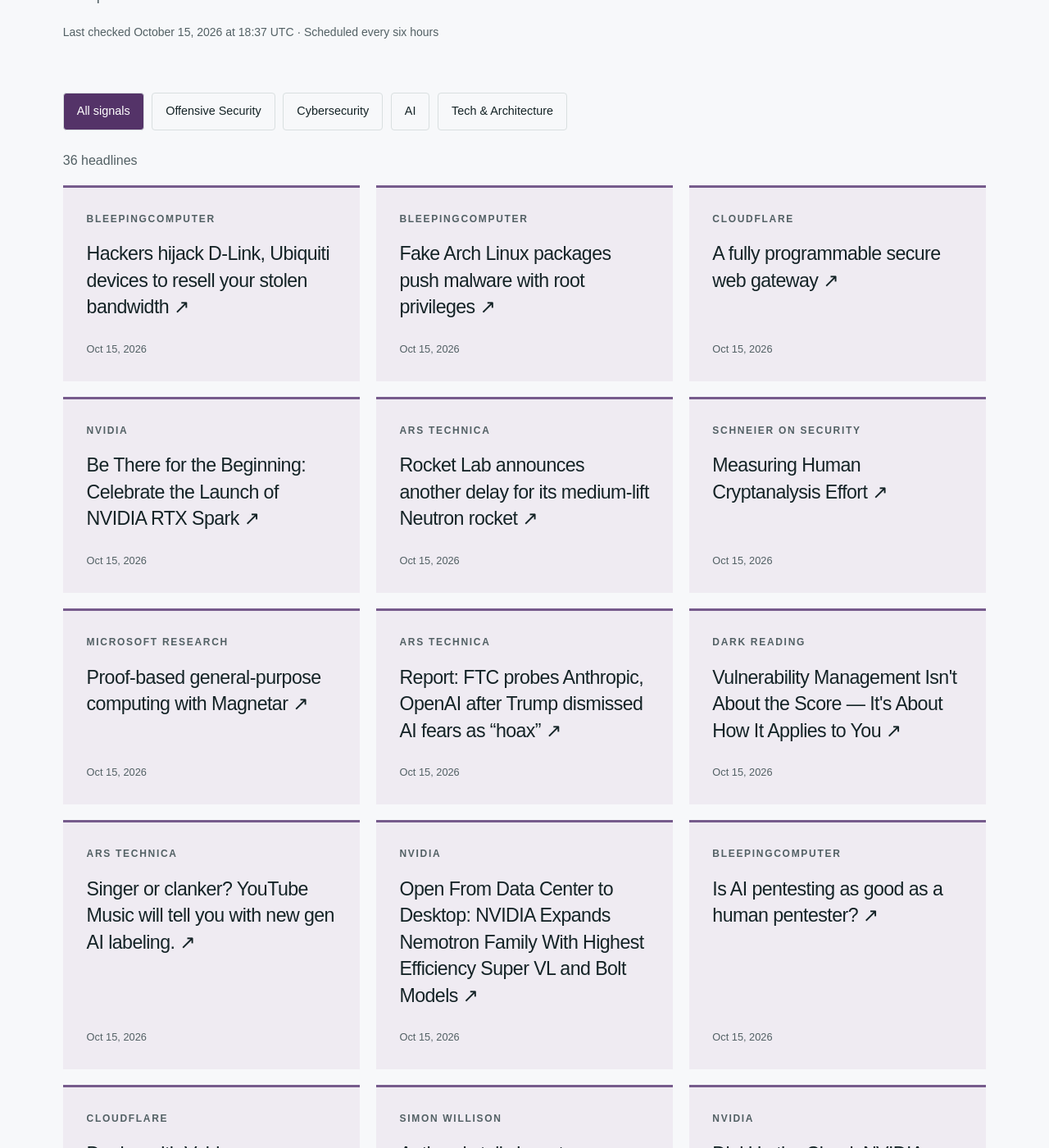
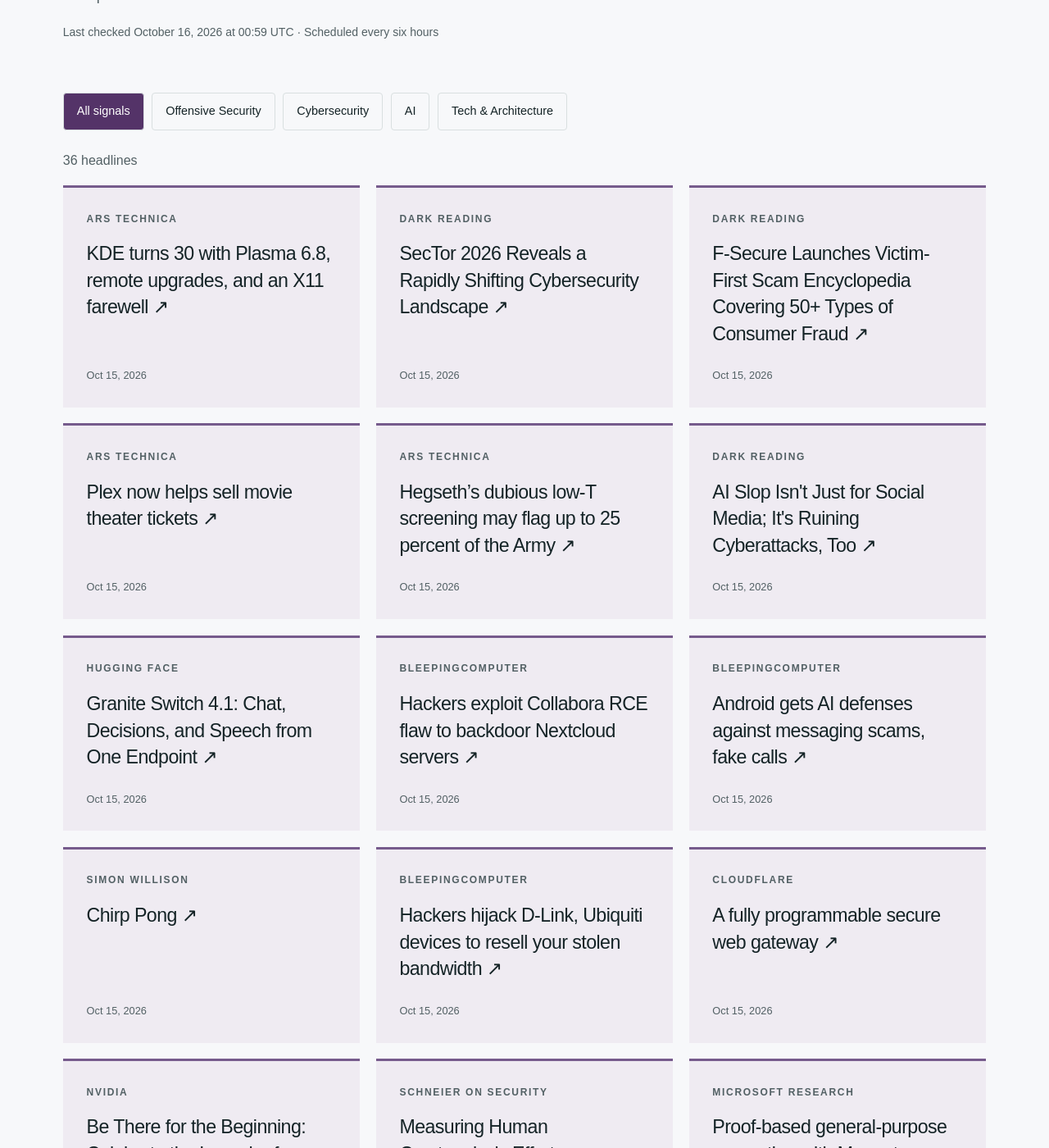
Before and after one commit to hntk/hntk.github.io, a Jekyll site: the page built from news/index.html, in a window 1280 px wide and 1400 px high, scrolled down 375 px. Shown: the whole window at 82% size. Built offline with Jekyll 4.4.1, drawn with Linux system fonts in a browser that asks for light colours; some of the changed text lies outside the part shown.

Commit message:
Refresh News and Signals

```diff
--- a/_data/news.json
+++ b/_data/news.json
@@ -1,18 +1,90 @@
 {
-  "updated": "2026-10-15T18:37:52.443857+00:00",
+  "updated": "2026-10-16T00:59:17.348524+00:00",
   "items": [
     {
-      "title": "Hackers hijack D-Link, Ubiquiti devices to resell your stolen bandwidth",
-      "url": "https://www.bleepingcomputer.com/news/security/hackers-hijack-d-link-ubiquiti-devices-to-resell-your-stolen-bandwidth/",
-      "published": "2026-10-15T18:20:59+00:00",
+      "title": "KDE turns 30 with Plasma 6.8, remote upgrades, and an X11 farewell",
+      "url": "https://arstechnica.com/gadgets/2026/10/kde-turns-30-with-plasma-6-8-remote-upgrades-and-an-x11-farewell/",
+      "published": "2026-10-15T22:21:06+00:00",
+      "source": "Ars Technica",
+      "source_id": "ars-technica",
+      "category": "tech-architecture"
+    },
+    {
+      "title": "SecTor 2026 Reveals a Rapidly Shifting Cybersecurity Landscape",
+      "url": "https://www.darkreading.com/cybersecurity-operations/sector-2026-reveals-a-rapidly-shifting-cybersecurity-landscape",
+      "published": "2026-10-15T22:10:08+00:00",
+      "source": "Dark Reading",
+      "source_id": "dark-reading",
+      "category": "cybersecurity"
+    },
+    {
+      "title": "F-Secure Launches Victim-First Scam Encyclopedia Covering 50+ Types of Consumer Fraud",
+      "url": "https://www.darkreading.com/threat-intelligence/f-secure-launches-victim-first-scam-encyclopedia-covering-50-types-of-consumer-fraud",
+      "published": "2026-10-15T21:55:07+00:00",
+      "source": "Dark Reading",
+      "source_id": "dark-reading",
+      "category": "cybersecurity"
+    },
+    {
+      "title": "Plex now helps sell movie theater tickets",
+      "url": "https://arstechnica.com/gadgets/2026/10/plex-now-helps-sell-movie-theater-tickets/",
+      "published": "2026-10-15T21:22:15+00:00",
+      "source": "Ars Technica",
+      "source_id": "ars-technica",
+      "category": "tech-architecture"
+    },
+    {
+      "title": "Hegseth’s dubious low-T screening may flag up to 25 percent of the Army",
+      "url": "https://arstechnica.com/health/2026/10/hegseths-dubious-low-t-screening-may-flag-up-to-25-percent-of-the-army/",
+      "published": "2026-10-15T21:09:57+00:00",
+      "source": "Ars Technica",
+      "source_id": "ars-technica",
+      "category": "tech-architecture"
+    },
+    {
+      "title": "AI Slop Isn't Just for Social Media; It's Ruining Cyberattacks, Too",
+      "url": "https://www.darkreading.com/threat-intelligence/ai-slop-ruining-cyberattacks",
+      "published": "2026-10-15T20:43:20+00:00",
+      "source": "Dark Reading",
+      "source_id": "dark-reading",
+      "category": "cybersecurity"
+    },
+    {
+      "title": "Granite Switch 4.1: Chat, Decisions, and Speech from One Endpoint",
+      "url": "https://huggingface.co/blog/ibm-granite/granite-switch-4-1",
+      "published": "2026-10-15T20:34:01+00:00",
+      "source": "Hugging Face",
+      "source_id": "hugging-face",
+      "category": "ai"
+    },
+    {
+      "title": "Hackers exploit Collabora RCE flaw to backdoor Nextcloud servers",
+      "url": "https://www.bleepingcomputer.com/news/security/hackers-exploit-collabora-rce-flaw-to-backdoor-nextcloud-servers/",
+      "published": "2026-10-15T20:25:04+00:00",
       "source": "BleepingComputer",
       "source_id": "bleepingcomputer",
       "category": "cybersecurity"
     },
     {
-      "title": "Fake Arch Linux packages push malware with root privileges",
-      "url": "https://www.bleepingcomputer.com/news/security/fake-arch-linux-packages-push-malware-with-root-privileges/",
-      "published": "2026-10-15T17:12:31+00:00",
+      "title": "Android gets AI defenses against messaging scams, fake calls",
+      "url": "https://www.bleepingcomputer.com/news/security/android-gets-ai-defenses-against-messaging-scams-fake-calls/",
+      "published": "2026-10-15T19:48:43+00:00",
+      "source": "BleepingComputer",
+      "source_id": "bleepingcomputer",
+      "category": "cybersecurity"
+    },
+    {
+      "title": "Chirp Pong",
+      "url": "https://simonwillison.net/2026/Oct/15/chirp-pong/",
+      "published": "2026-10-15T19:47:52+00:00",
+      "source": "Simon Willison",
+      "source_id": "simon-willison",
+      "category": "ai"
+    },
+    {
+      "title": "Hackers hijack D-Link, Ubiquiti devices to resell your stolen bandwidth",
+      "url": "https://www.bleepingcomputer.com/news/security/hackers-hijack-d-link-ubiquiti-devices-to-resell-your-stolen-bandwidth/",
+      "published": "2026-10-15T18:20:59+00:00",
       "source": "BleepingComputer",
       "source_id": "bleepingcomputer",
       "category": "cybersecurity"
@@ -34,14 +106,6 @@
       "category": "ai"
     },
     {
-      "title": "Rocket Lab announces another delay for its medium-lift Neutron rocket",
-      "url": "https://arstechnica.com/space/2026/10/rocket-lab-announces-another-delay-for-its-medium-lift-neutron-rocket/",
-      "published": "2026-10-15T16:57:24+00:00",
-      "source": "Ars Technica",
-      "source_id": "ars-technica",
-      "category": "tech-architecture"
-    },
-    {
       "title": "Measuring Human Cryptanalysis Effort",
       "url": "https://www.schneier.com/blog/archives/2026/10/measuring-human-cryptanalysis-effort.html",
       "published": "2026-10-15T16:24:29+00:00",
@@ -58,44 +122,12 @@
       "category": "ai"
     },
     {
-      "title": "Report: FTC probes Anthropic, OpenAI after Trump dismissed AI fears as “hoax”",
-      "url": "https://arstechnica.com/tech-policy/2026/10/ftc-probes-if-openai-anthropic-security-incidents-harmed-americans-report-says/",
-      "published": "2026-10-15T15:43:24+00:00",
-      "source": "Ars Technica",
-      "source_id": "ars-technica",
-      "category": "tech-architecture"
-    },
-    {
-      "title": "Vulnerability Management Isn't About the Score — It's About How It Applies to You",
-      "url": "https://www.darkreading.com/cybersecurity-operations/vulnerability-management-isnt-about-the-score-its-about-how-it-applies-to-you",
-      "published": "2026-10-15T15:17:18+00:00",
-      "source": "Dark Reading",
-      "source_id": "dark-reading",
-      "category": "cybersecurity"
-    },
-    {
-      "title": "Singer or clanker? YouTube Music will tell you with new gen AI labeling.",
-      "url": "https://arstechnica.com/ai/2026/10/youtube-music-begins-labeling-ai-songs/",
-      "published": "2026-10-15T15:12:58+00:00",
-      "source": "Ars Technica",
-      "source_id": "ars-technica",
-      "category": "tech-architecture"
-    },
-    {
       "title": "Open From Data Center to Desktop: NVIDIA Expands Nemotron Family With Highest Efficiency Super VL and Bolt Models",
       "url": "https://blogs.nvidia.com/blog/nemotron-3-5-super-vl/",
       "published": "2026-10-15T15:00:24+00:00",
       "source": "NVIDIA",
       "source_id": "nvidia",
       "category": "ai"
-    },
-    {
-      "title": "Is AI pentesting as good as a human pentester?",
-      "url": "https://www.bleepingcomputer.com/news/security/is-ai-pentesting-as-good-as-a-human-pentester/",
-      "published": "2026-10-15T14:01:11+00:00",
-      "source": "BleepingComputer",
-      "source_id": "bleepingcomputer",
-      "category": "cybersecurity"
     },
     {
       "title": "Deploy with Void",
@@ -122,7 +154,7 @@
       "category": "ai"
     },
     {
-      "title": "Cloudflare and OpenAI: making AI discovery better for everyone",
+      "title": "Cloudflare and OpenAI: Making AI discovery better for everyone",
       "url": "https://blog.cloudflare.com/cloudflare-openai-discovery-agentic-web/",
       "published": "2026-10-15T13:00:00+00:00",
       "source": "Cloudflare",
@@ -135,22 +167,6 @@
       "published": "2026-10-15T10:00:00+00:00",
       "source": "WIRED Security",
       "source_id": "wired",
-      "category": "cybersecurity"
-    },
-    {
-      "title": "Apertus 1.5 Release Notes",
-      "url": "https://huggingface.co/blog/swiss-ai/apertus-v15-release-notes",
-      "published": "2026-10-15T09:08:45+00:00",
-      "source": "Hugging Face",
-      "source_id": "hugging-face",
-      "category": "ai"
-    },
-    {
-      "title": "EU Grocers Pay a Steep Price for Unpatched Fridge Firmware",
-      "url": "https://www.darkreading.com/ics-ot-security/eu-grocers-unpatched-fridge-firmware",
-      "published": "2026-10-15T07:00:00+00:00",
-      "source": "Dark Reading",
-      "source_id": "dark-reading",
       "category": "cybersecurity"
     },
     {
@@ -173,22 +189,6 @@
       "title": "Tree Appreciator",
       "url": "https://simonwillison.net/2026/Oct/14/tree-appreciator/",
       "published": "2026-10-14T21:23:01+00:00",
-      "source": "Simon Willison",
-      "source_id": "simon-willison",
-      "category": "ai"
-    },
-    {
-      "title": "Ivanti ICS Zero-Day Attacks Highlight Vendor Patching Hurdles",
-      "url": "https://www.darkreading.com/vulnerabilities-threats/ivanti-ics-zero-day-attacks-vendor-patching",
-      "published": "2026-10-14T21:20:13+00:00",
-      "source": "Dark Reading",
-      "source_id": "dark-reading",
-      "category": "cybersecurity"
-    },
-    {
-      "title": "AI is mass decompiling games. That's both awesome and scary.",
-      "url": "https://simonwillison.net/2026/Oct/14/ai-is-mass-decompiling-games/",
-      "published": "2026-10-14T16:26:53+00:00",
       "source": "Simon Willison",
       "source_id": "simon-willison",
       "category": "ai"
@@ -295,79 +295,79 @@
       "id": "ars-technica",
       "name": "Ars Technica",
       "status": "ok",
-      "last_success": "2026-10-15T18:37:52.443857+00:00"
+      "last_success": "2026-10-16T00:59:17.348524+00:00"
     },
     {
       "id": "bleepingcomputer",
       "name": "BleepingComputer",
       "status": "ok",
-      "last_success": "2026-10-15T18:37:52.443857+00:00"
+      "last_success": "2026-10-16T00:59:17.348524+00:00"
     },
     {
       "id": "cloudflare",
       "name": "Cloudflare",
       "status": "ok",
-      "last_success": "2026-10-15T18:37:52.443857+00:00"
+      "last_success": "2026-10-16T00:59:17.348524+00:00"
     },
     {
       "id": "dark-reading",
       "name": "Dark Reading",
       "status": "ok",
-      "last_success": "2026-10-15T18:37:52.443857+00:00"
+      "last_success": "2026-10-16T00:59:17.348524+00:00"
     },
     {
       "id": "hugging-face",
       "name": "Hugging Face",
       "status": "ok",
-      "last_success": "2026-10-15T18:37:52.443857+00:00"
+      "last_success": "2026-10-16T00:59:17.348524+00:00"
     },
     {
       "id": "microsoft-research",
       "name": "Microsoft Research",
       "status": "ok",
-      "last_success": "2026-10-15T18:37:52.443857+00:00"
+      "last_success": "2026-10-16T00:59:17.348524+00:00"
     },
     {
       "id": "nvidia",
       "name": "NVIDIA",
       "status": "ok",
-      "last_success": "2026-10-15T18:37:52.443857+00:00"
+      "last_success": "2026-10-16T00:59:17.348524+00:00"
     },
     {
       "id": "portswigger",
       "name": "PortSwigger Research",
       "status": "ok",
-      "last_success": "2026-10-15T18:37:52.443857+00:00"
+      "last_success": "2026-10-16T00:59:17.348524+00:00"
     },
     {
       "id": "schneier",
       "name": "Schneier on Security",
       "status": "ok",
-      "last_success": "2026-10-15T18:37:52.443857+00:00"
+      "last_success": "2026-10-16T00:59:17.348524+00:00"
     },
     {
       "id": "simon-willison",
       "name": "Simon Willison",
       "status": "ok",
-      "last_success": "2026-10-15T18:37:52.443857+00:00"
+      "last_success": "2026-10-16T00:59:17.348524+00:00"
     },
     {
       "id": "specterops",
       "name": "SpecterOps",
       "status": "ok",
-      "last_success": "2026-10-15T18:37:52.443857+00:00"
+      "last_success": "2026-10-16T00:59:17.348524+00:00"
     },
     {
       "id": "trail-of-bits",
       "name": "Trail of Bits",
       "status": "ok",
-      "last_success": "2026-10-15T18:37:52.443857+00:00"
+      "last_success": "2026-10-16T00:59:17.348524+00:00"
     },
     {
       "id": "wired",
       "name": "WIRED Security",
       "status": "ok",
-      "last_success": "2026-10-15T18:37:52.443857+00:00"
+      "last_success": "2026-10-16T00:59:17.348524+00:00"
     }
   ]
 }
```
